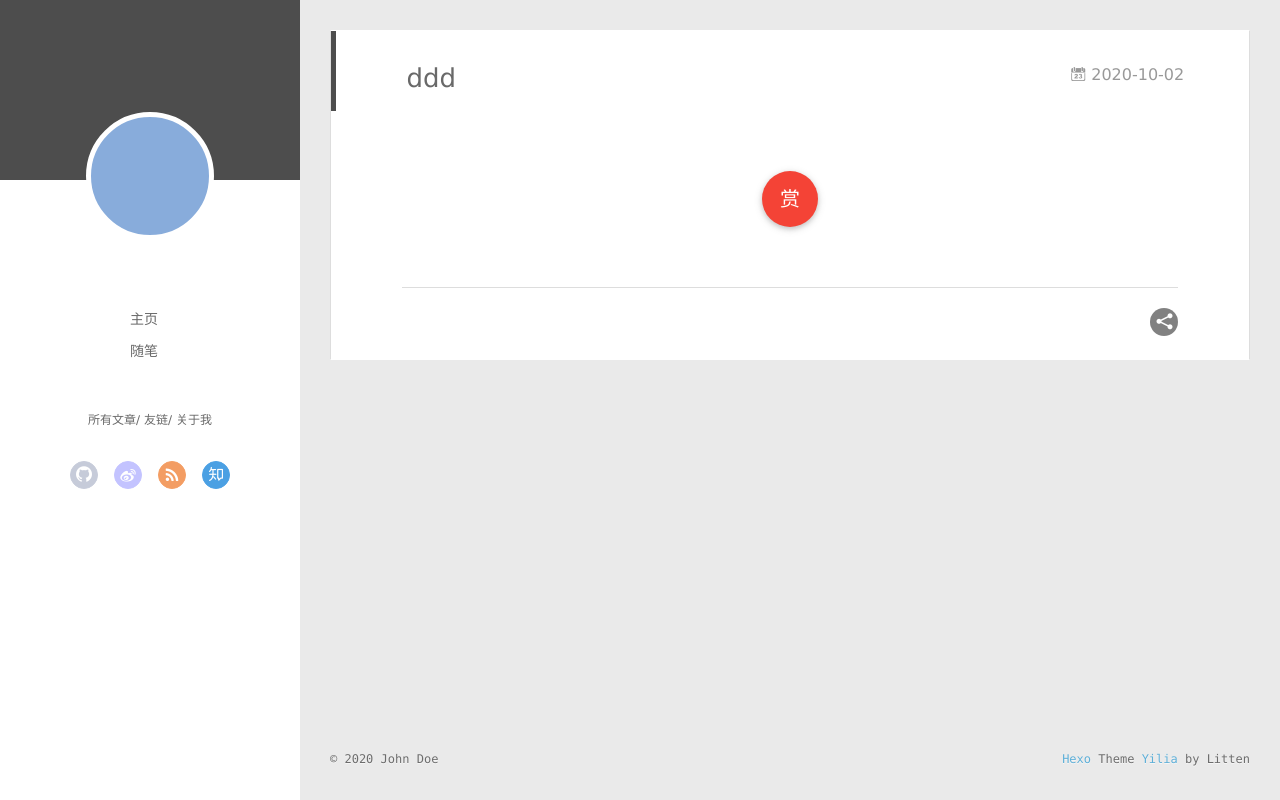
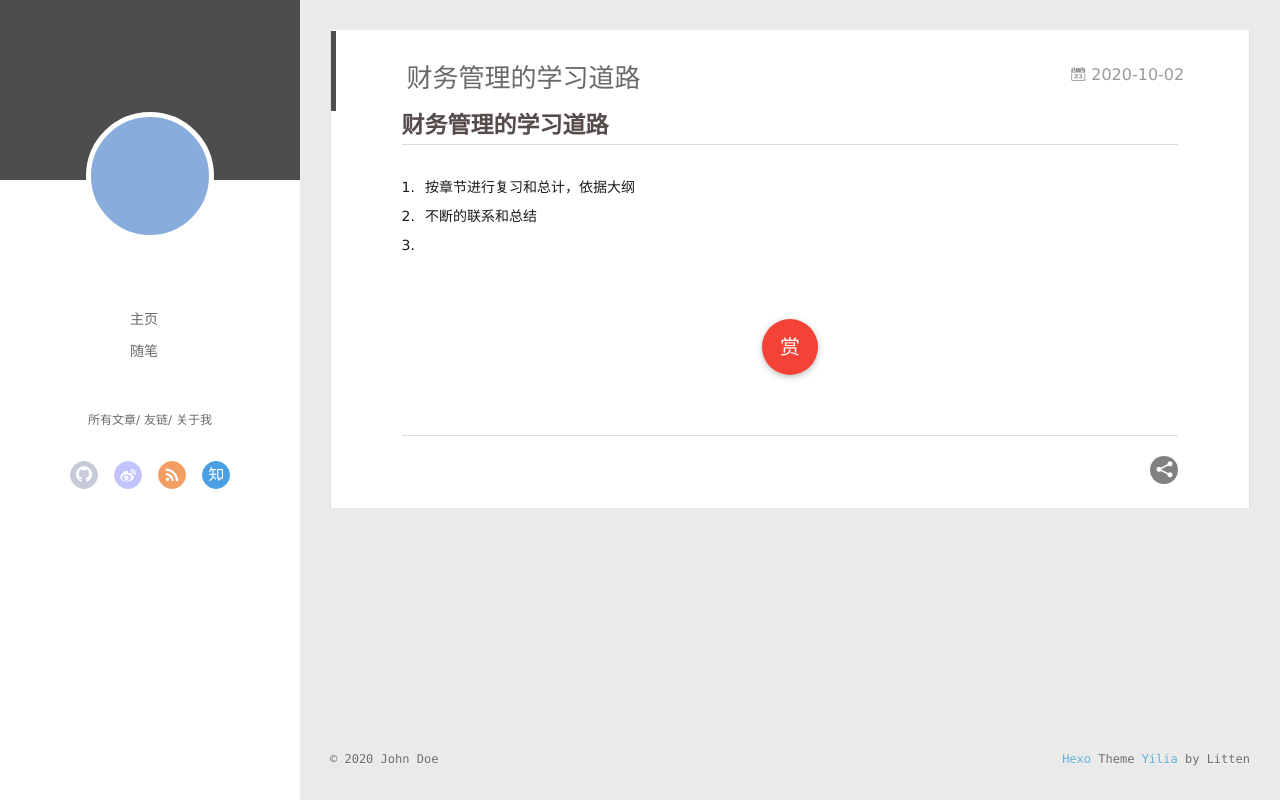
Before and after one commit to bigpanda888/bigpanda888.github.io, a plain HTML site: page 2020/10/02/ddd/index.html in a window 1280 px wide. Drawn offline with Linux system fonts and the light colour scheme; no server answers.

Commit message:
Site updated: 2020-10-19 18:30:08

```diff
--- a/2020/10/02/ddd/index.html
+++ b/2020/10/02/ddd/index.html
@@ -6,15 +6,17 @@
   <meta name="renderer" content="webkit">
   <meta http-equiv="X-UA-Compatible" content="IE=edge" >
   <link rel="dns-prefetch" href="http://example.com">
-  <title>ddd | Hexo</title>
+  <title>财务管理的学习道路 | Hexo</title>
   <meta name="viewport" content="width=device-width, initial-scale=1, maximum-scale=1">
-  <meta property="og:type" content="article">
-<meta property="og:title" content="ddd">
+  <meta name="description" content="财务管理的学习道路 按章节进行复习和总计，依据大纲 不断的联系和总结">
+<meta property="og:type" content="article">
+<meta property="og:title" content="财务管理的学习道路">
 <meta property="og:url" content="http://example.com/2020/10/02/ddd/index.html">
 <meta property="og:site_name" content="Hexo">
+<meta property="og:description" content="财务管理的学习道路 按章节进行复习和总计，依据大纲 不断的联系和总结">
 <meta property="og:locale" content="en_US">
 <meta property="article:published_time" content="2020-10-02T01:02:20.000Z">
-<meta property="article:modified_time" content="2020-10-02T01:02:20.606Z">
+<meta property="article:modified_time" content="2020-10-19T10:26:05.319Z">
 <meta property="article:author" content="John Doe">
 <meta name="twitter:card" content="summary">
 
@@ -159,7 +161,7 @@
 
 
     <h1 class="article-title" itemprop="name">
-      ddd
+      财务管理的学习道路
     </h1>
 
 
@@ -172,6 +174,11 @@
 
     <div class="article-entry" itemprop="articleBody">
 
+        <h2 id="财务管理的学习道路"><a href="#财务管理的学习道路" class="headerlink" title="财务管理的学习道路"></a>财务管理的学习道路</h2><ol>
+<li>按章节进行复习和总计，依据大纲</li>
+<li>不断的联系和总结</li>
+<li></li>
+</ol>
 
 
 
```
Also changed, not shown: archives/2020/10/index.html (+1 -1 lines), archives/2020/index.html (+1 -1 lines), archives/index.html (+1 -1 lines), index.html (+6 -1 lines).
